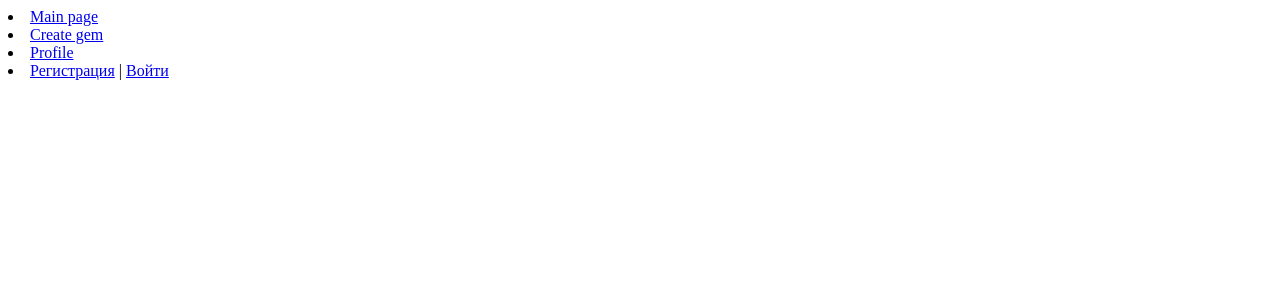
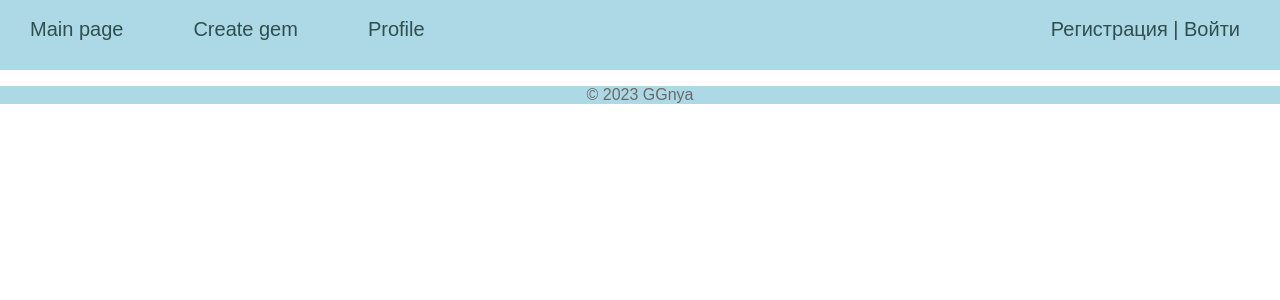
Before and after one commit to GGnya/django_gems, a Django app: page / in a window 1280 px wide. Shown: the top 300 px of the page. Run offline with Django 4.2, Linux system fonts and the light colour scheme; data that the repository does not hold is empty.

Commit message:
добавил шапку и ноги сайта

```diff
--- /dev/null
+++ b/gems_site/gems/static/css/styles.css
@@ -0,0 +1,60 @@
+html, body {
+	font-family: 'Arial', serif;
+	margin: 0;
+	padding: 0;
+	height: 100%;
+	width: 100%;
+	color: #444;
+}
+
+a {
+	color: #0059b2;
+	text-decoration: none;
+}
+a:hover {
+	color: #CC0000;
+	text-decoration: underline;
+}
+
+/*.header {*/
+/*	background: #3F4137;*/
+/*	height: 60px;*/
+/*}*/
+
+header{
+	width: 100%;
+	background: #ADD8E6;
+	height: 70px;
+}
+
+ul.mainmenu {
+	list-style: none;
+	margin: 0;
+	padding: 0;
+	height: 60px;
+	color: #2F4F4F;
+	font-size: 20px;
+	overflow: hidden;
+}
+ul.mainmenu li {
+	float: left;
+	margin: 18px 40px 0 30px;
+}
+
+ul.mainmenu li.last {float: right;}
+
+ul.mainmenu li a {
+	color: #2F4F4F;
+	text-decoration: none;
+}
+ul.mainmenu li a:hover {
+	color: #778899;
+}
+
+footer {
+	width: 100%;
+	background: #ADD8E6;
+    text-align: center;
+}
+
+footer p {color: #696969}
--- a/gems_site/gems/templates/gems/base.html
+++ b/gems_site/gems/templates/gems/base.html
@@ -4,22 +4,31 @@
 <html lang="en">
 <head>
     <meta charset="UTF-8">
+    <link type="text/css" href="{% static 'css/styles.css' %}" rel="stylesheet" />
     <title>{{title}}</title>
 </head>
 <body>
 {% block mainmenu %}
-{% show_main_menu %}
+    <header>
+
+    <div class="header">
+        <ul id="mainmenu" class="mainmenu">
+            {% show_main_menu %}
 				{% if request.user.is_authenticated %}
 				<li class="last"> {{user.username}} | <a href="{% url 'logout' %}">Выйти</a></li>
 				{% else %}
 				<li class="last"><a href="{% url 'register' %}" >Регистрация</a> | <a href="{% url 'login' %}">Войти</a></li>
 				{% endif %}
-			</ul>
+        </ul>
 			<div class="clear"></div>
 		</div>
+</header>
 {% endblock mainmenu %}
 
 {% block content %}
 {% endblock %}
+<footer>
+    <p>© 2023 GGnya</p>
+</footer>
 </body>
 </html>
```
